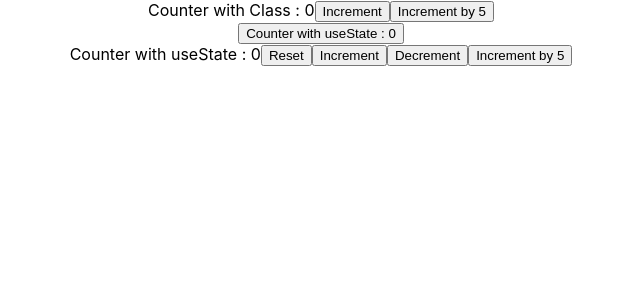
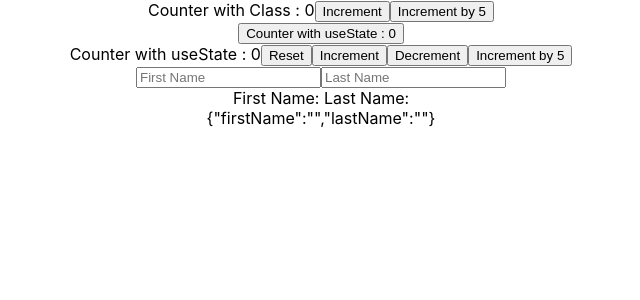
Before and after one commit to PraveenMatthewPhilip/react-code-snippets, a React (Create React App) app: page / in a window 1280 px wide. Shown: the top 300 px of the page, without its empty margins (319-959 px from the left). Built offline with nearby package versions, Linux system fonts and the light colour scheme.

Commit message:
added component for useState and Objects.

```diff
--- a/src/App.js
+++ b/src/App.js
@@ -2,8 +2,9 @@ import React from 'react';
 import './App.css';
 
 import ClassCounter from './hooks/useState/ClassCounter';
-import UseStateCounter from './hooks/useState/useStateCounter';
+import UseStateCounter from './hooks/useState/UseStateCounter';
 import UseStateCounterWithPreviousState from './hooks/useState/UseStateCounterWithPreviousState';
+import UseStateAndObjects from './hooks/useState/UseStateAndObjects';
 
 function App() {
   return (
@@ -11,6 +12,7 @@ function App() {
       <ClassCounter />
       <UseStateCounter />
       <UseStateCounterWithPreviousState />
+      <UseStateAndObjects />
     </div>
   );
 }
--- /dev/null
+++ b/src/hooks/useState/UseStateAndObjects.js
@@ -0,0 +1,33 @@
+import React, { useState } from 'react';
+
+const UseStateAndObjects = () => {
+    const [name, setName] = useState({
+        firstName: '',
+        lastName: ''
+    })
+    const updateFirstName = (e) =>{
+        setName({
+            ...name,
+            firstName: e.target.value
+        })
+    }
+    const updateLastName = (e) => {
+        setName({
+            ...name,
+            lastName: e.target.value
+        })
+    }
+    return(
+        <div>
+            <input type="text" onChange={updateFirstName} value={name.firstName} placeholder="First Name" />
+            <input type="text" onChange={updateLastName} value={name.lastName} placeholder="Last Name"/>
+            <br />
+            First Name: {name.firstName}
+            Last Name: {name.lastName}
+            <br />
+            {JSON.stringify(name)}
+        </div>
+    )
+}
+
+export default UseStateAndObjects;
```
